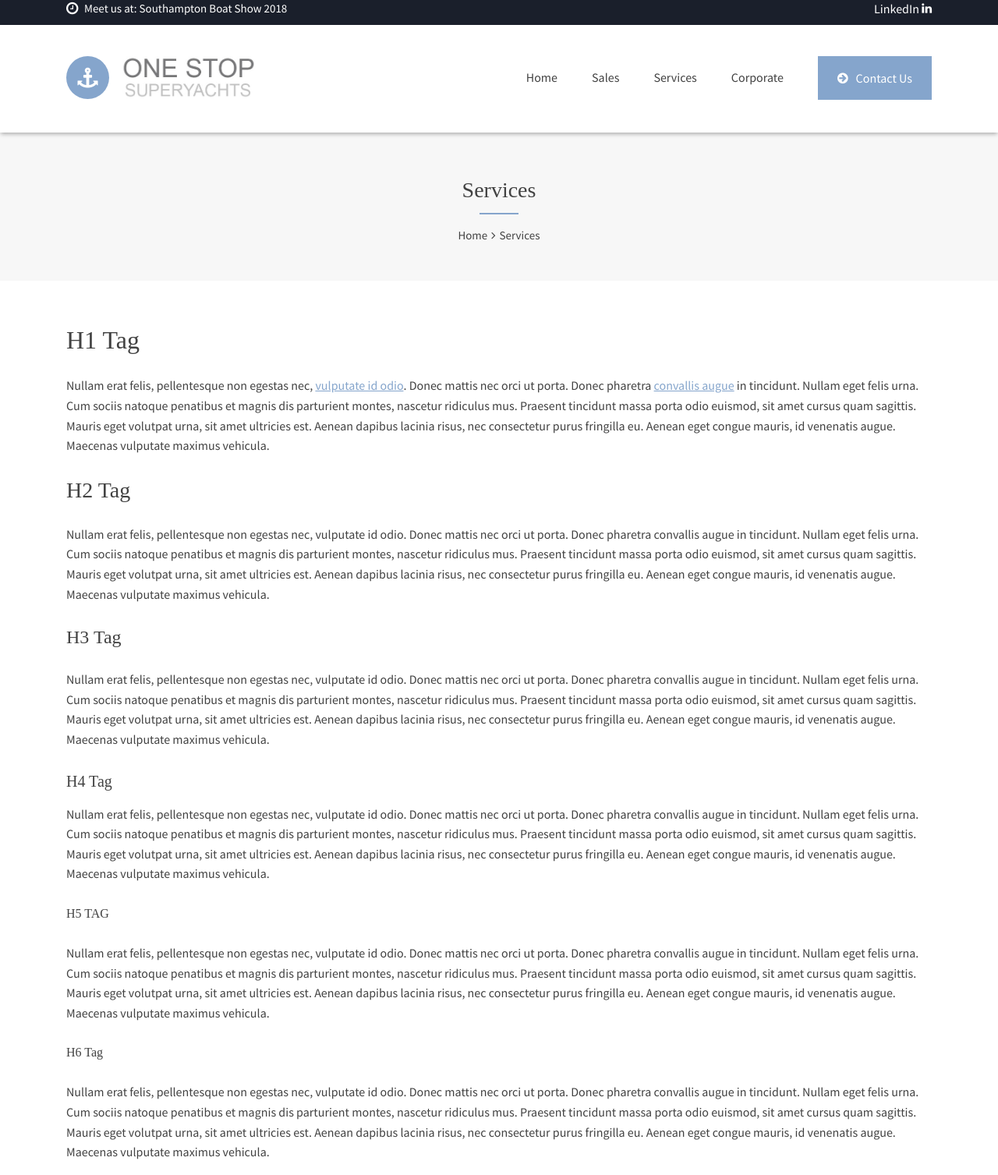
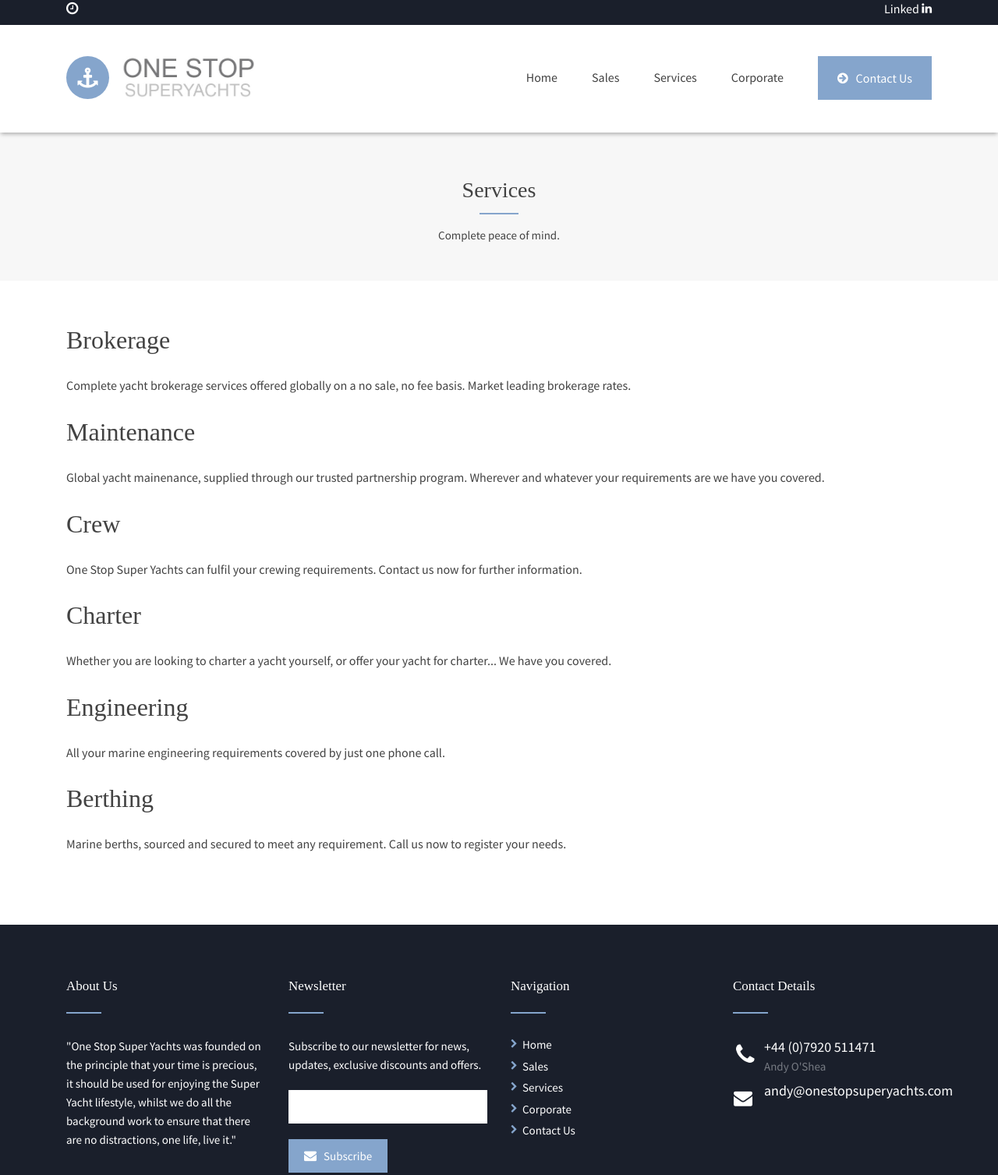
Before and after one commit to Mangoliciouz/OSSYWebsite, a plain HTML site: page services.html in a window 1280 px wide. Shown: the part 10-1517 px from the top of the page at 78% size. Drawn offline with Linux system fonts and the light colour scheme; some packages are replaced by stand-ins of ours; a web font is replaced by a local one.

Commit message:
Services

```diff
--- a/services.html
+++ b/services.html
@@ -50,13 +50,13 @@
 
 				<div class="top-bar-left clearfix">
 					<ul>
-						<li class="top-list-business-hours">Meet us at:  Southampton Boat Show 2018</li>
+						<li class="top-list-business-hours"></li>
 					</ul>
 				</div>
 
 				<div class="top-bar-right clearfix">
 					<ul>
-						<a href="https://www.linkedin.com/company/one-stop-superyachts"><div style="float:left;">LinkedIn&nbsp;</div><li class="top-list fa fa-linkedin"></li></a>
+						<a href="https://www.linkedin.com/company/one-stop-superyachts"><div style="float:left;">Linked&nbsp;</div><li class="top-list fa fa-linkedin"></li></a>
 					</ul>
 				</div>
 
@@ -149,7 +149,7 @@
 		<div id="page-header">
 			<h1>Services</h1>
 			<div class="title-block3"></div>
-			<p><a href="#">Home</a><i class="fa fa-angle-right"></i>Services</p>
+			<p>Complete peace of mind.</p>
 		</div>
 
 		<!-- BEGIN .content-wrapper -->
@@ -158,23 +158,23 @@
 			<!-- BEGIN .main-content -->
 			<section class="main-content main-content-full">
 
-				<h1>H1 Tag</h1>
-				<p>Nullam erat felis, pellentesque non egestas nec, <a href="#">vulputate id odio</a>. Donec mattis nec orci ut porta. Donec pharetra <a href="#">convallis augue</a> in tincidunt. Nullam eget felis urna. Cum sociis natoque penatibus et magnis dis parturient montes, nascetur ridiculus mus. Praesent tincidunt massa porta odio euismod, sit amet cursus quam sagittis. Mauris eget volutpat urna, sit amet ultricies est. Aenean dapibus lacinia risus, nec consectetur purus fringilla eu. Aenean eget congue mauris, id venenatis augue. Maecenas vulputate maximus vehicula. </p>
+				<h1>Brokerage</h1>
+				<p>Complete yacht brokerage services offered globally on a no sale, no fee basis. Market leading brokerage rates.</p>
 
-				<h2>H2 Tag</h2>
-				<p>Nullam erat felis, pellentesque non egestas nec, vulputate id odio. Donec mattis nec orci ut porta. Donec pharetra convallis augue in tincidunt. Nullam eget felis urna. Cum sociis natoque penatibus et magnis dis parturient montes, nascetur ridiculus mus. Praesent tincidunt massa porta odio euismod, sit amet cursus quam sagittis. Mauris eget volutpat urna, sit amet ultricies est. Aenean dapibus lacinia risus, nec consectetur purus fringilla eu. Aenean eget congue mauris, id venenatis augue. Maecenas vulputate maximus vehicula.</p>
+				<h1>Maintenance</h1>
+				<p>Global yacht mainenance, supplied through our trusted partnership program. Wherever and whatever your requirements are we have you covered.</p>
 
-				<h3>H3 Tag</h3>
-				<p>Nullam erat felis, pellentesque non egestas nec, vulputate id odio. Donec mattis nec orci ut porta. Donec pharetra convallis augue in tincidunt. Nullam eget felis urna. Cum sociis natoque penatibus et magnis dis parturient montes, nascetur ridiculus mus. Praesent tincidunt massa porta odio euismod, sit amet cursus quam sagittis. Mauris eget volutpat urna, sit amet ultricies est. Aenean dapibus lacinia risus, nec consectetur purus fringilla eu. Aenean eget congue mauris, id venenatis augue. Maecenas vulputate maximus vehicula.</p>
+				<h1>Crew</h1>
+				<p>One Stop Super Yachts can fulfil your crewing requirements. Contact us now for further information.</p>
 
-				<h4>H4 Tag</h4>
-				<p>Nullam erat felis, pellentesque non egestas nec, vulputate id odio. Donec mattis nec orci ut porta. Donec pharetra convallis augue in tincidunt. Nullam eget felis urna. Cum sociis natoque penatibus et magnis dis parturient montes, nascetur ridiculus mus. Praesent tincidunt massa porta odio euismod, sit amet cursus quam sagittis. Mauris eget volutpat urna, sit amet ultricies est. Aenean dapibus lacinia risus, nec consectetur purus fringilla eu. Aenean eget congue mauris, id venenatis augue. Maecenas vulputate maximus vehicula.</p>
+				<h1>Charter</h1>
+				<p>Whether you are looking to charter a yacht yourself, or offer your yacht for charter... We have you covered.</p>
 
-				<h5>H5 Tag</h5>
-				<p>Nullam erat felis, pellentesque non egestas nec, vulputate id odio. Donec mattis nec orci ut porta. Donec pharetra convallis augue in tincidunt. Nullam eget felis urna. Cum sociis natoque penatibus et magnis dis parturient montes, nascetur ridiculus mus. Praesent tincidunt massa porta odio euismod, sit amet cursus quam sagittis. Mauris eget volutpat urna, sit amet ultricies est. Aenean dapibus lacinia risus, nec consectetur purus fringilla eu. Aenean eget congue mauris, id venenatis augue. Maecenas vulputate maximus vehicula.</p>
+				<h1>Engineering</h1>
+				<p>All your marine engineering requirements covered by just one phone call.</p>
 
-				<h6>H6 Tag</h6>
-				<p>Nullam erat felis, pellentesque non egestas nec, vulputate id odio. Donec mattis nec orci ut porta. Donec pharetra convallis augue in tincidunt. Nullam eget felis urna. Cum sociis natoque penatibus et magnis dis parturient montes, nascetur ridiculus mus. Praesent tincidunt massa porta odio euismod, sit amet cursus quam sagittis. Mauris eget volutpat urna, sit amet ultricies est. Aenean dapibus lacinia risus, nec consectetur purus fringilla eu. Aenean eget congue mauris, id venenatis augue. Maecenas vulputate maximus vehicula.</p>
+				<h1>Berthing</h1>
+				<p>Marine berths, sourced and secured to meet any requirement. Call us now to register your needs.</p>
 
 			<!-- END .main-content -->
 			</section>
@@ -193,8 +193,7 @@
 
 					<h5>About Us</h5>
 					<div class="title-block6"></div>
-					<p>Donec imperdiet ullamcorper massa id suscipit. Sed vulputate ut turpis quis maximus. Vestibulum sed sollicitudin.</p>
-					<p>Maecenas at luctus arcu sed rhoncus nibh curabitur cursus vel quam sed pellentesque vestibulum eu eros et urna.</p>
+					<p>"One Stop Super Yachts was founded on the principle that your time is precious, it should be used for enjoying the Super Yacht lifestyle, whilst we do all the background work to ensure that there are no distractions, one life, live it."</p>
 
 				<!-- END .one-fourth -->
 				</div>
@@ -242,8 +241,8 @@
 					<h5>Contact Details</h5>
 					<div class="title-block6"></div>
 					<ul class="contact-widget">
-						<li class="cw-phone">+44 (0)7920 511471<span>Mon - Fri, 9.00am until 6.30pm</span></li>
-						<li class="cw-cell">info@onestopsuperyachts.com<span>We reply within 24 hrs</span></li>
+						<li class="cw-phone">+44 (0)7920 511471<span>Andy O'Shea</span></li>
+						<li class="cw-cell">andy@onestopsuperyachts.com<span></span></li>
 					</ul>
 
 				<!-- END .one-fourth -->
@@ -260,7 +259,7 @@
 					<p class="footer-message">&copy; 2018 One Stop Superyachts. All Rights Reserved</p>
 
 					<div class="footer-social-icons-wrapper">
-						<a href="https://www.linkedin.com/company/one-stop-superyachts"><i class="fa fa-linkedin"></i></a>
+
 					</div>
 
 				</div>
```
